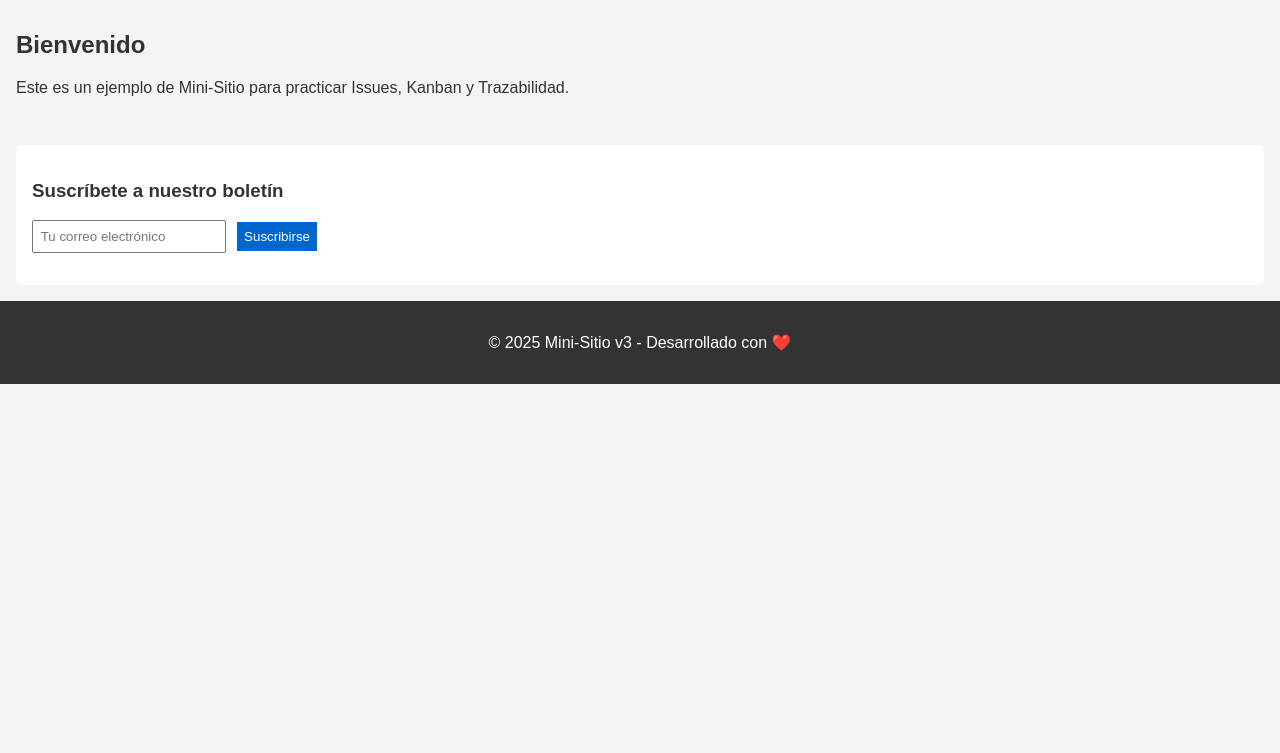
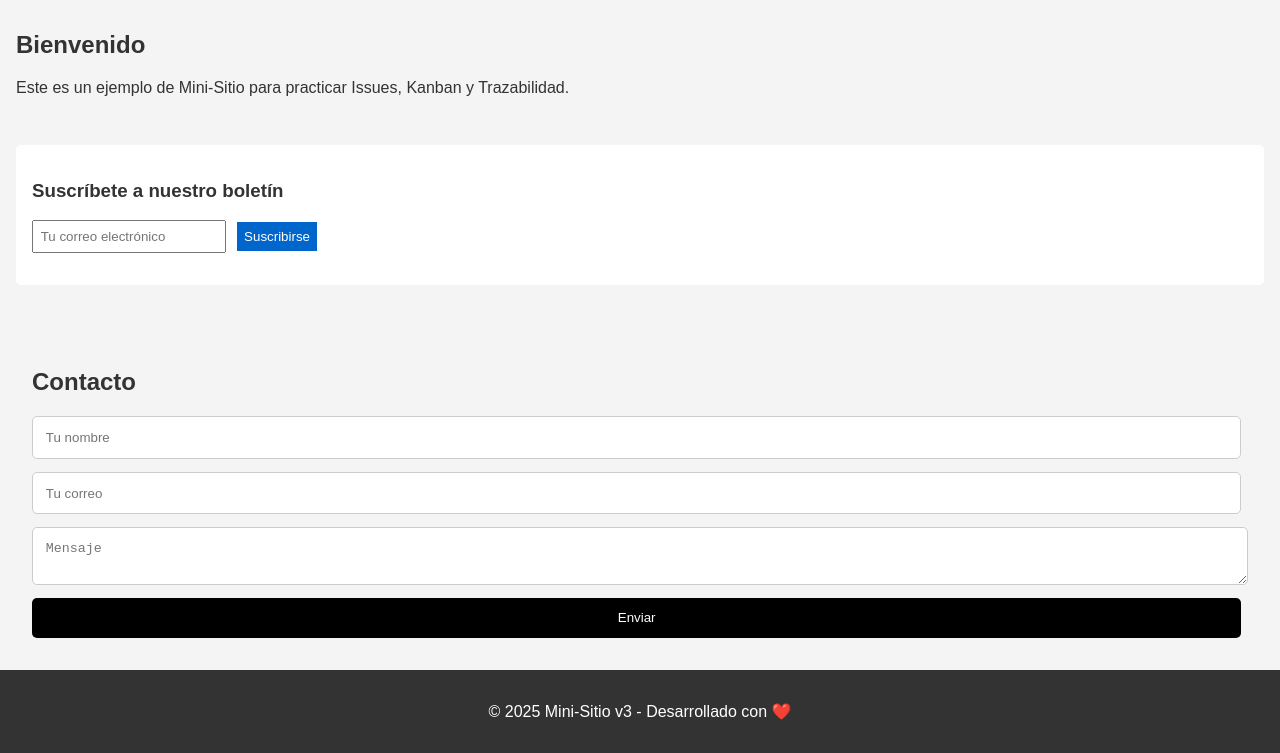
Before and after one commit to Steven123si/Mini-Sitio-v3, a plain HTML site: page index.html in a window 1280 px wide. Shown: the part 74-827 px from the top of the page. Before the commit the page ends 800 px from the top, so only its background shows below. Drawn offline with Linux system fonts and the light colour scheme.

Commit message:
Feat/seccion contacto: Agregar sección de contacto con estilos y lógica de envío (#5)
* feat(contacto): agregar estructura inicial de la sección de contacto

* style(contacto): agregar estilos para la sección de contacto

* feat(contacto): agregar lógica de envío y mensaje de confirmación

```diff
--- a/index.html
+++ b/index.html
@@ -1,11 +1,13 @@
 <!DOCTYPE html>
 <html lang="es">
+
 <head>
   <meta charset="UTF-8" />
   <meta name="viewport" content="width=device-width, initial-scale=1.0" />
   <title>Mini-Sitio v3</title>
   <link rel="stylesheet" href="style.css" />
 </head>
+
 <body>
   <header class="header">
     <h1>Mini-Sitio v3</h1>
@@ -33,6 +35,18 @@
       </form>
       <p id="mensaje"></p>
     </section>
+
+    <section id="contacto" class="contacto">
+      <h2>Contacto</h2>
+      <form id="form-contacto">
+        <input type="text" placeholder="Tu nombre" required>
+        <input type="email" placeholder="Tu correo" required>
+        <textarea placeholder="Mensaje" required></textarea>
+        <button type="submit">Enviar</button>
+      </form>
+      <p class="mensaje-exito" style="display: none;">Gracias por escribirnos. Te responderemos pronto.</p>
+    </section>
+
   </main>
 
   <footer>
@@ -41,4 +55,5 @@
 
   <script src="script.js"></script>
 </body>
+
 </html>
--- a/script.js
+++ b/script.js
@@ -22,3 +22,14 @@ form.addEventListener('submit', (e) => {
     form.reset();
   }
 });
+
+// --- SECCIÓN CONTACTO ---
+const formContacto = document.getElementById('form-contacto');
+const mensajeExito = document.querySelector('.mensaje-exito');
+
+if (formContacto) {
+  formContacto.addEventListener('submit', (event) => {
+    event.preventDefault();
+    mensajeExito.style.display = "block";
+  });
+}
--- a/style.css
+++ b/style.css
@@ -93,3 +93,31 @@ footer {
     display: flex;
   }
 }
+
+.contacto {
+  padding: 2rem;
+  background: #f4f4f4;
+  margin-top: 2rem;
+  border-radius: 10px;
+}
+
+.contacto form {
+  display: flex;
+  flex-direction: column;
+  gap: 0.8rem;
+}
+
+.contacto input, .contacto textarea {
+  padding: 0.8rem;
+  border: 1px solid #ccc;
+  border-radius: 5px;
+}
+
+.contacto button {
+  padding: 0.8rem;
+  background: black;
+  color: white;
+  border: none;
+  border-radius: 5px;
+  cursor: pointer;
+}
```
